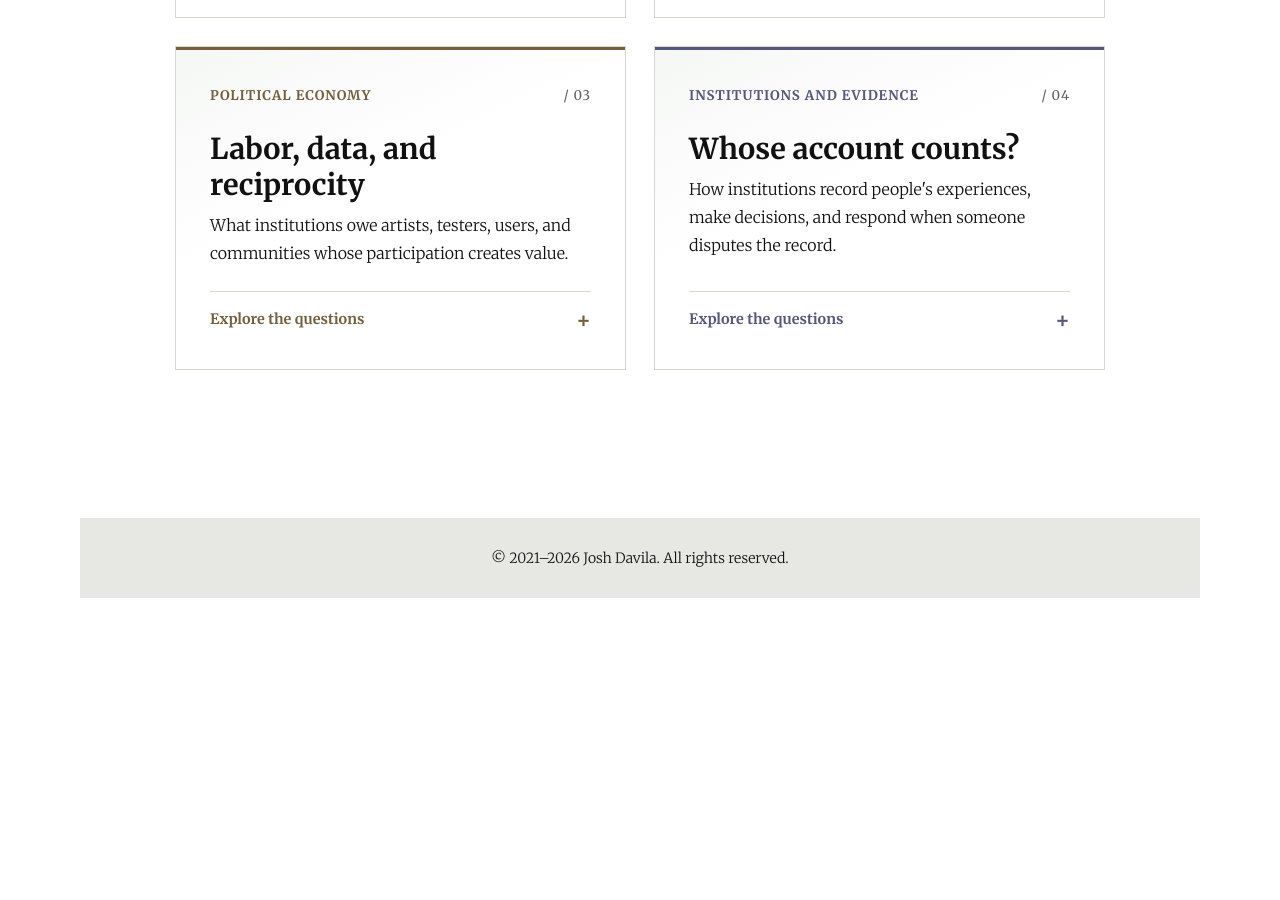
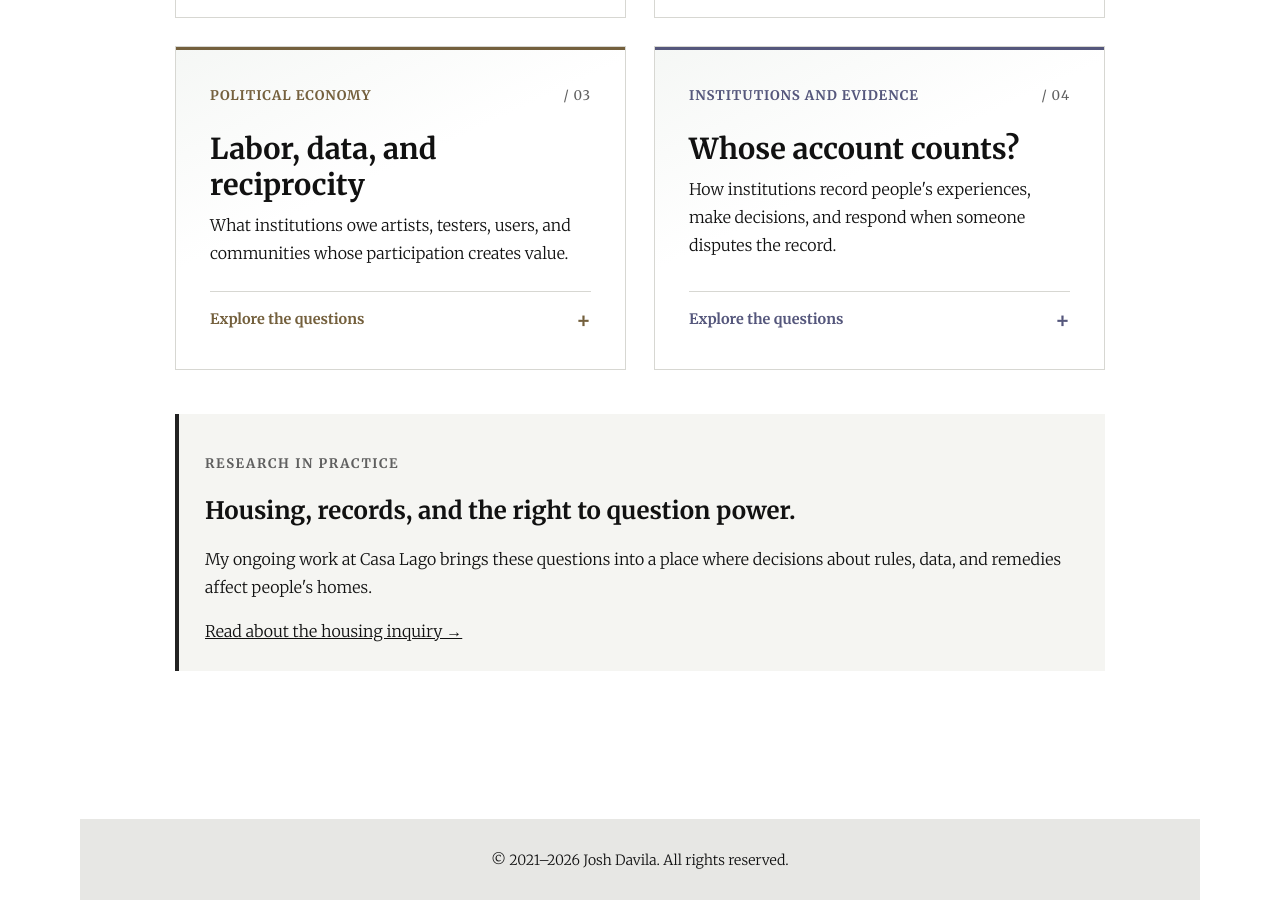
Before and after one commit to JLD-Ai/joshdavila.github.io, a Jekyll site: the page built from research.md, in a window 1280 px wide and 900 px high, scrolled down 1236 px. Built offline with Jekyll 4.4.1, drawn with Linux system fonts in a browser that asks for light colours; before the commit the page ends 1834 px from its top, so only the background shows below that.

Commit message:
Connect research themes to housing inquiry

```diff
--- a/research.md
+++ b/research.md
@@ -82,3 +82,10 @@ description: Research on institutional legitimacy, AI ethics, representation, re
     </article>
   </div>
 </section>
+
+<section class="section callout">
+  <p class="eyebrow">Research in practice</p>
+  <h2>Housing, records, and the right to question power.</h2>
+  <p>My ongoing work at Casa Lago brings these questions into a place where decisions about rules, data, and remedies affect people's homes.</p>
+  <a class="text-link" href="{{ '/research/housing-and-accountability/' | relative_url }}">Read about the housing inquiry →</a>
+</section>
```
